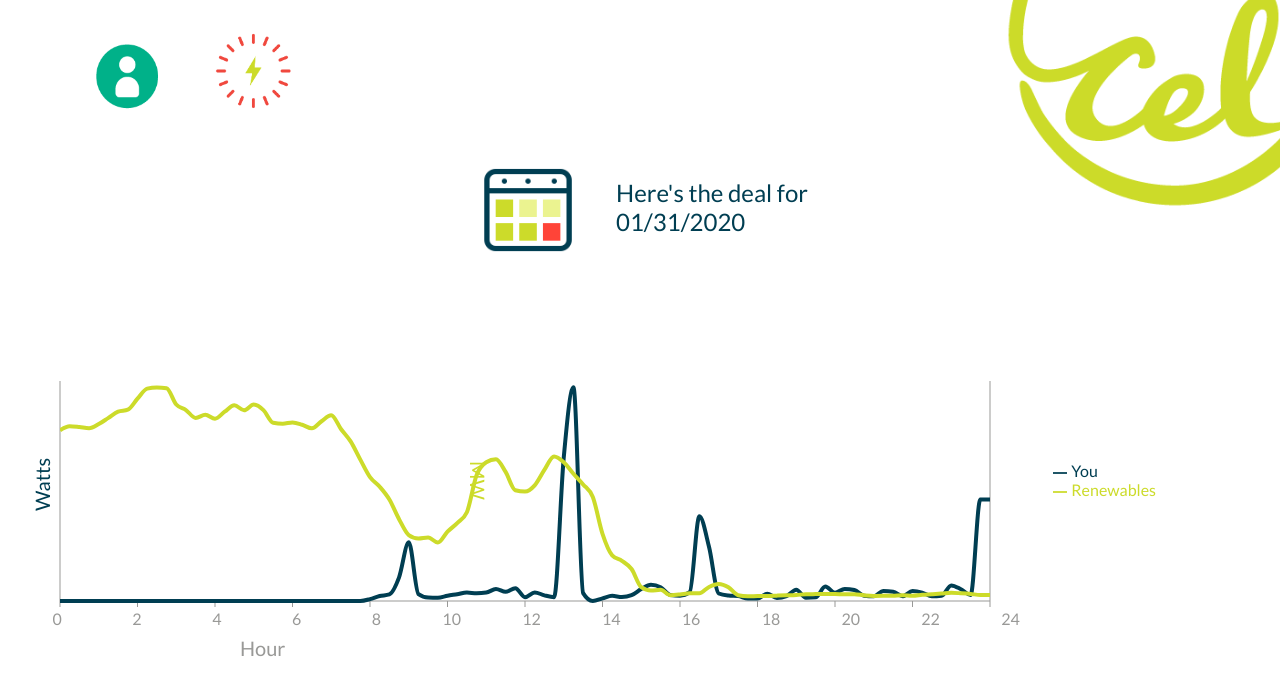
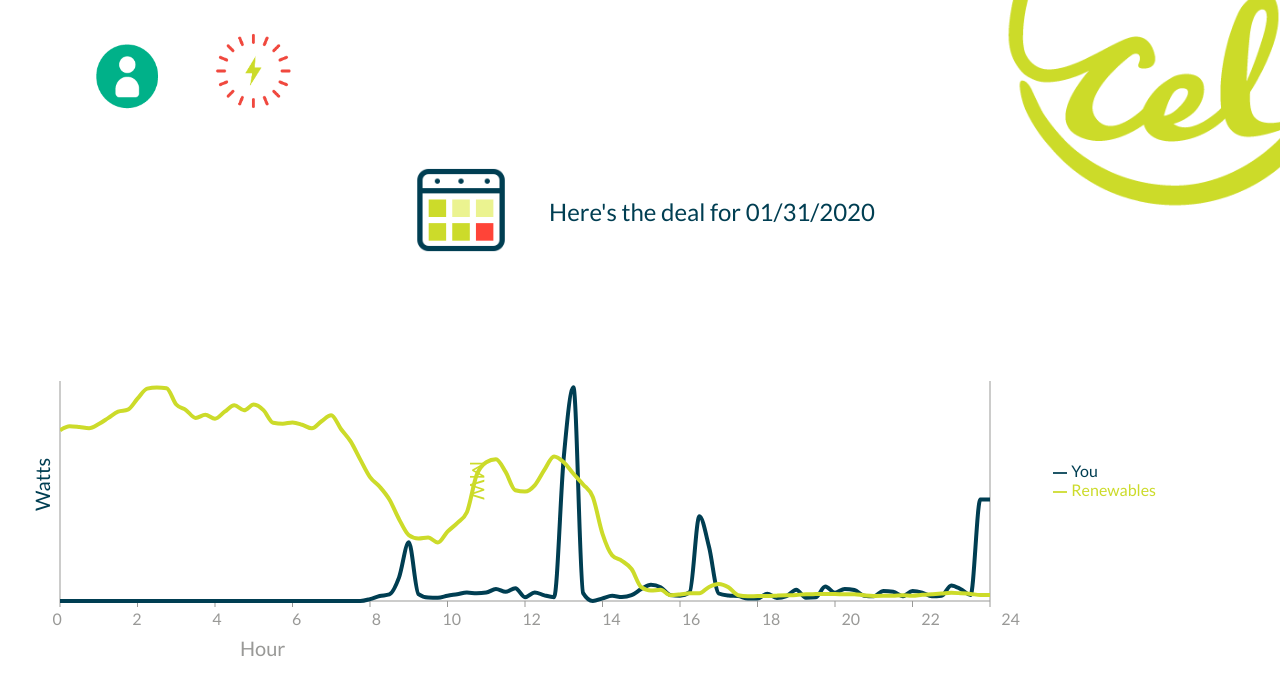
Before and after one commit to Community-Energy-Labs/GridShiftHackathon2020_Repo, a React (Create React App) app in the folder frontend/: page / in a window 1280 px wide. Shown: the top 696 px of the page. Built offline with nearby package versions, Linux system fonts and the light colour scheme.

Commit message:
vertically align date picker text

```diff
--- a/frontend/src/App.js
+++ b/frontend/src/App.js
@@ -88,7 +88,9 @@ class ExampleCustomInput extends Component {
             onClick={onClick}
           />
         </div>
-        <p className='Datepicker-txt'>Here's the deal for<br/>{value}</p>
+        <div className="date-text-container">
+          <p className='Datepicker-txt'>Here's the deal for {value}</p>
+        </div>
       </div>
     )
   }
--- a/frontend/src/App.scss
+++ b/frontend/src/App.scss
@@ -95,3 +95,9 @@
   justify-content: center;
   margin-bottom: 2rem;
 }
+
+.date-text-container {
+  display: flex;
+  flex-direction: column;
+  justify-content: center;
+}
```
